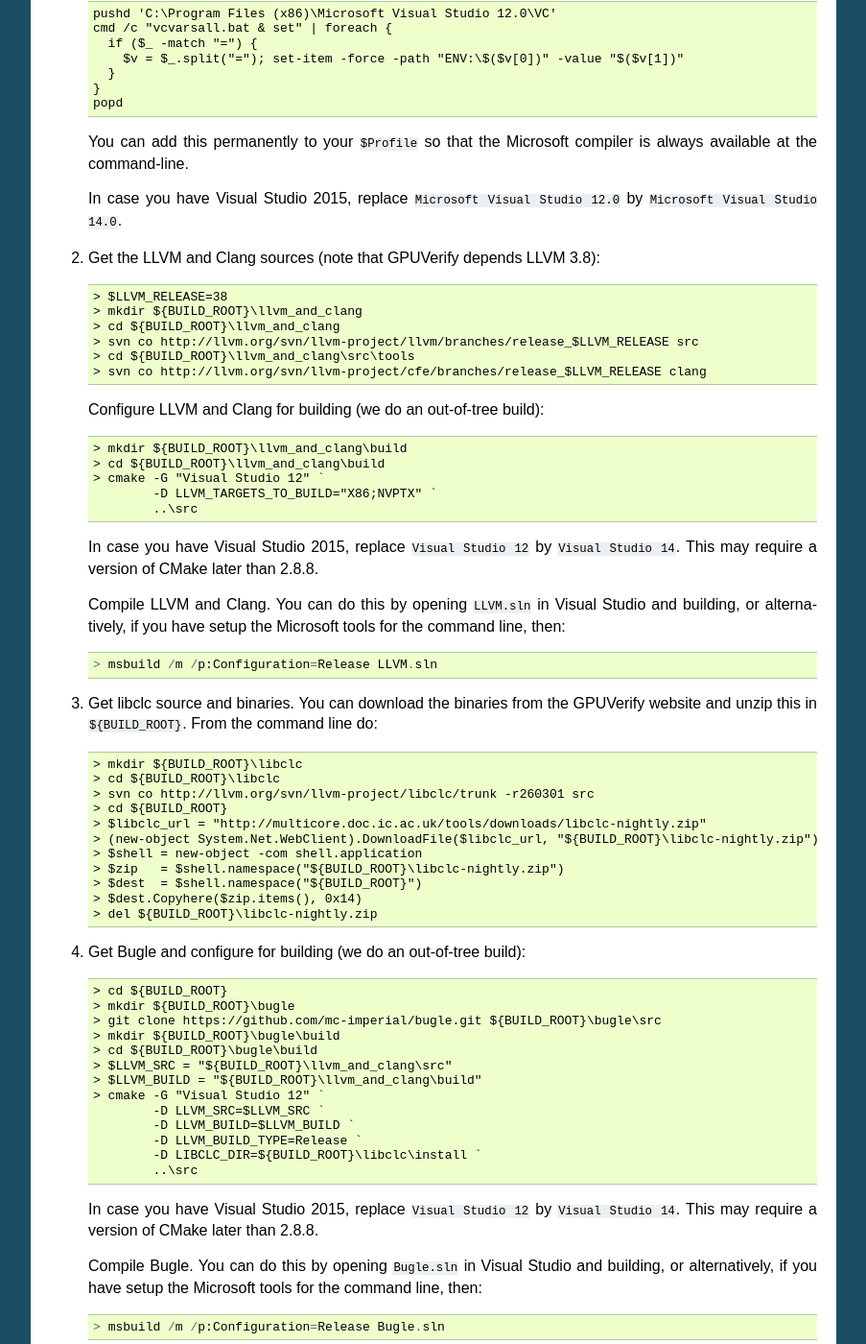
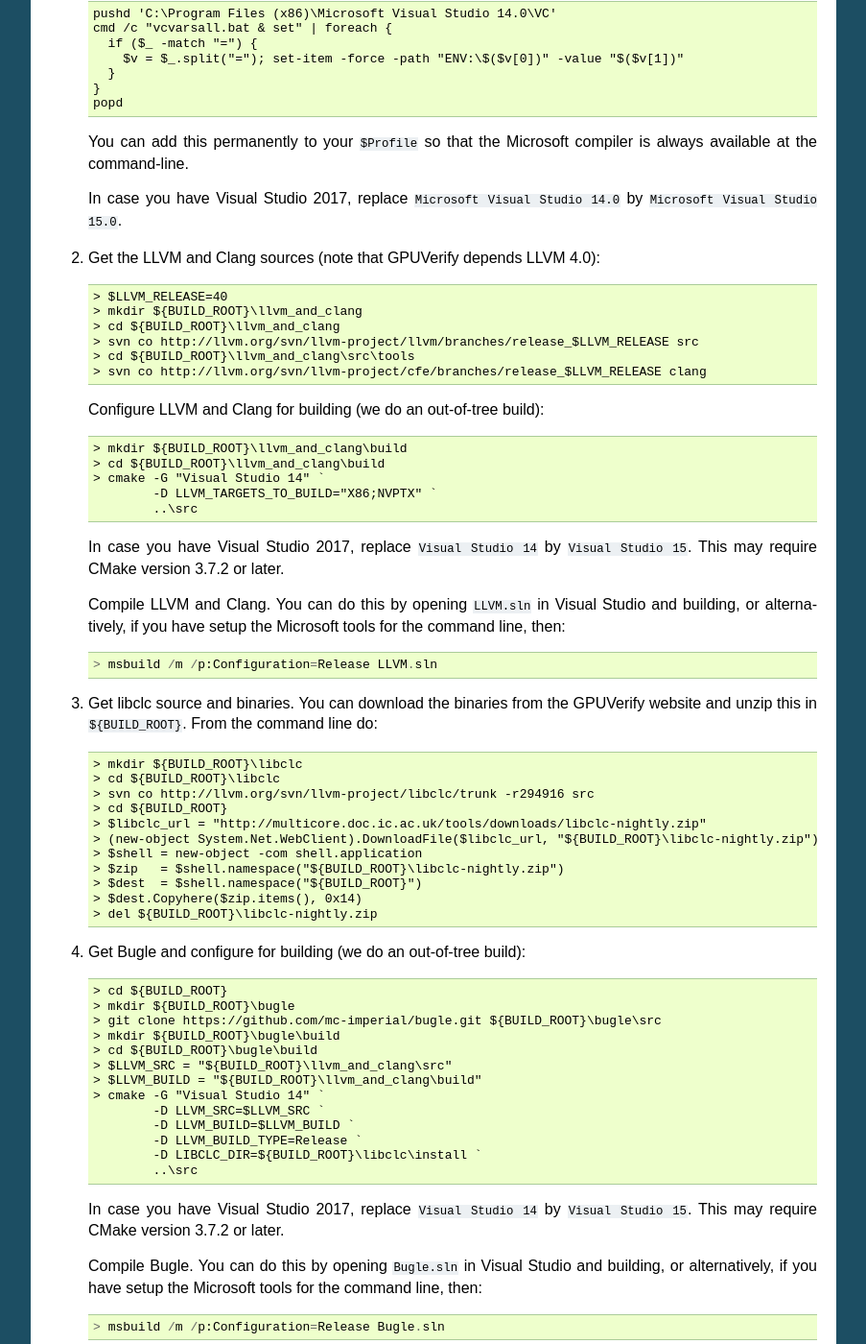
Before and after one commit to mc-imperial/gpuverify, a Sphinx documentation site: the page built from Documentation/developer_guide.rst, in a window 1280 px wide and 1400 px high, scrolled down 4353 px. Shown: the whole window at 96% size, without its empty margins (198-1101 px from the left). Built offline with Sphinx 7.4.7, drawn with Linux system fonts in a browser that asks for light colours; some of the changed text lies outside the part shown.

Commit message:
Update developer guide for LLVM 4.0

```diff
--- a/Documentation/developer_guide.rst
+++ b/Documentation/developer_guide.rst
@@ -46,9 +46,9 @@
 
 #. Obtain Mono from `<http://www.mono-project.com>`_ and install.
 
-#. Get the LLVM and Clang sources (note that GPUVerify depends on LLVM 3.8)::
+#. Get the LLVM and Clang sources (note that GPUVerify depends on LLVM 4.0)::
 
-     $ export LLVM_RELEASE=38
+     $ export LLVM_RELEASE=40
      $ mkdir -p ${BUILD_ROOT}/llvm_and_clang
      $ cd ${BUILD_ROOT}/llvm_and_clang
      $ svn co http://llvm.org/svn/llvm-project/llvm/branches/release_${LLVM_RELEASE} src
@@ -71,7 +71,7 @@
 
      $ mkdir -p ${BUILD_ROOT}/libclc
      $ cd ${BUILD_ROOT}/libclc
-     $ svn co http://llvm.org/svn/llvm-project/libclc/trunk -r260301 src
+     $ svn co http://llvm.org/svn/llvm-project/libclc/trunk -r294916 src
      $ cd ${BUILD_ROOT}/libclc/src
      $ ./configure.py --with-llvm-config=${BUILD_ROOT}/llvm_and_clang/build/bin/llvm-config \
                       --with-cxx-compiler=c++ \
@@ -99,7 +99,7 @@
 
 #. Get the Z3 SMT Solver and build::
 
-    $ export Z3_RELEASE=z3-4.4.1
+    $ export Z3_RELEASE=z3-4.5.0
     $ cd ${BUILD_ROOT}
     $ git clone https://github.com/Z3Prover/z3.git
     $ cd ${BUILD_ROOT}/z3
@@ -236,7 +236,7 @@
 Windows
 -------
 In addition to the common prerequisites a Windows build of GPUVerify requires
-Microsoft Visual Studio 2012 or later.
+Microsoft Visual Studio 2015 (Update 3) or later.
 
 To build GPUVerify follow this guide in a powershell window.
 
@@ -252,7 +252,7 @@
 #. (Optional) Setup Microsoft Visual Studio tools for your shell.
    This will enable you to build projects from the command line.::
 
-      pushd 'C:\Program Files (x86)\Microsoft Visual Studio 12.0\VC'
+      pushd 'C:\Program Files (x86)\Microsoft Visual Studio 14.0\VC'
       cmd /c "vcvarsall.bat & set" | foreach {
         if ($_ -match "=") {
           $v = $_.split("="); set-item -force -path "ENV:\$($v[0])" -value "$($v[1])"
@@ -263,12 +263,12 @@
    You can add this permanently to your ``$Profile`` so that the Microsoft
    compiler is always available at the command-line.
 
-   In case you have Visual Studio 2015, replace ``Microsoft Visual Studio 12.0``
-   by ``Microsoft Visual Studio 14.0``.
+   In case you have Visual Studio 2017, replace ``Microsoft Visual Studio 14.0``
+   by ``Microsoft Visual Studio 15.0``.
 
-#. Get the LLVM and Clang sources (note that GPUVerify depends LLVM 3.8)::
+#. Get the LLVM and Clang sources (note that GPUVerify depends LLVM 4.0)::
 
-      > $LLVM_RELEASE=38
+      > $LLVM_RELEASE=40
       > mkdir ${BUILD_ROOT}\llvm_and_clang
       > cd ${BUILD_ROOT}\llvm_and_clang
       > svn co http://llvm.org/svn/llvm-project/llvm/branches/release_$LLVM_RELEASE src
@@ -279,12 +279,12 @@
 
       > mkdir ${BUILD_ROOT}\llvm_and_clang\build
       > cd ${BUILD_ROOT}\llvm_and_clang\build
-      > cmake -G "Visual Studio 12" `
+      > cmake -G "Visual Studio 14" `
               -D LLVM_TARGETS_TO_BUILD="X86;NVPTX" `
               ..\src
 
-   In case you have Visual Studio 2015, replace ``Visual Studio 12`` by
-   ``Visual Studio 14``. This may require a version of CMake later than 2.8.8.
+   In case you have Visual Studio 2017, replace ``Visual Studio 14`` by
+   ``Visual Studio 15``. This may require CMake version 3.7.2 or later.
 
    Compile LLVM and Clang. You can do this by opening ``LLVM.sln`` in Visual
    Studio and building, or alternatively, if you have setup the Microsoft tools
@@ -298,7 +298,7 @@
 
       > mkdir ${BUILD_ROOT}\libclc
       > cd ${BUILD_ROOT}\libclc
-      > svn co http://llvm.org/svn/llvm-project/libclc/trunk -r260301 src
+      > svn co http://llvm.org/svn/llvm-project/libclc/trunk -r294916 src
       > cd ${BUILD_ROOT}
       > $libclc_url = "http://multicore.doc.ic.ac.uk/tools/downloads/libclc-nightly.zip"
       > (new-object System.Net.WebClient).DownloadFile($libclc_url, "${BUILD_ROOT}\libclc-nightly.zip")
@@ -317,15 +317,15 @@
       > cd ${BUILD_ROOT}\bugle\build
       > $LLVM_SRC = "${BUILD_ROOT}\llvm_and_clang\src"
       > $LLVM_BUILD = "${BUILD_ROOT}\llvm_and_clang\build"
-      > cmake -G "Visual Studio 12" `
+      > cmake -G "Visual Studio 14" `
               -D LLVM_SRC=$LLVM_SRC `
               -D LLVM_BUILD=$LLVM_BUILD `
               -D LLVM_BUILD_TYPE=Release `
               -D LIBCLC_DIR=${BUILD_ROOT}\libclc\install `
               ..\src
 
-   In case you have Visual Studio 2015, replace ``Visual Studio 12`` by
-   ``Visual Studio 14``. This may require a version of CMake later than 2.8.8.
+   In case you have Visual Studio 2017, replace ``Visual Studio 14`` by
+   ``Visual Studio 15``. This may require CMake version 3.7.2 or later.
 
    Compile Bugle. You can do this by opening ``Bugle.sln`` in Visual
    Studio and building, or alternatively, if you have setup the Microsoft tools
@@ -335,7 +335,7 @@
 
 #. Get the Z3 SMT Solver and build::
 
-      > $Z3_RELEASE="z3-4.4.1"
+      > $Z3_RELEASE="z3-4.5.0"
       > cd ${BUILD_ROOT}
       > git clone https://github.com/Z3Prover/z3.git
       > cd ${BUILD_ROOT}\z3
@@ -349,7 +349,7 @@
       > cd ${BUILD_ROOT}
       > mkdir -p ${BUILD_ROOT}\cvc4\build
       > cd ${BUILD_ROOT}\cvc4\build
-      > $cvc4_url = "http://cvc4.cs.nyu.edu/builds/win32-opt/unstable/cvc4-2016-03-26-win32-opt.exe"
+      > $cvc4_url = "http://cvc4.cs.nyu.edu/builds/win32-opt/unstable/cvc4-2017-01-19-win32-opt.exe"
       > (new-object System.Net.WebClient).DownloadFile($cvc4_url, "${BUILD_ROOT}\cvc4\build\cvc4.exe")
 
 #. Get GPUVerify and build. You can do this by opening ``GPUVerify.sln``
```
Also changed, not shown: other parts of Documentation/developer_guide.rst (+2 -2 lines).
